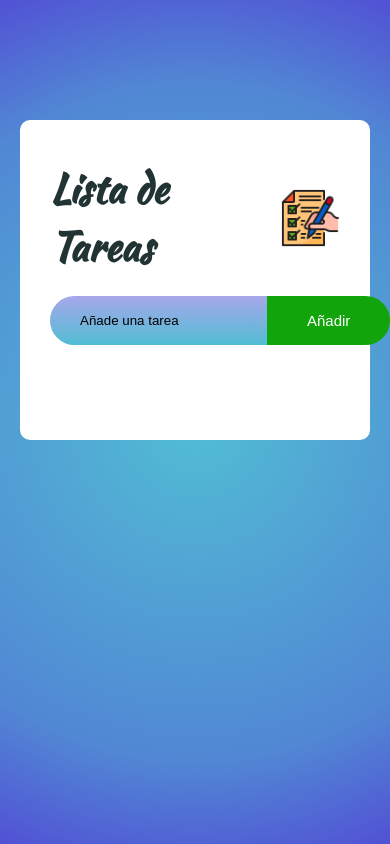
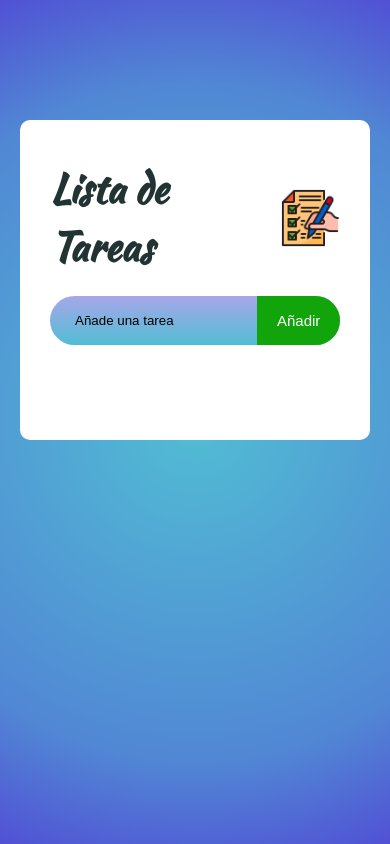
Before and after one commit to ChrisGlz14/To-do-list, a plain HTML site: page index.html in a window 390 px wide. Drawn offline with Linux system fonts and the light colour scheme.

Commit message:
responsive

```diff
--- a/style.css
+++ b/style.css
@@ -50,9 +50,10 @@
     margin-bottom: 25px;
 }
 
+
 input {
     flex: 1;
-    padding: 10px;
+    padding: 5px;
     border: none;
     outline: none;
     background:transparent;
@@ -73,9 +74,10 @@ border-top-right-radius:30px;
 border-bottom-right-radius: 30px;
 cursor: pointer;
 }
-@media screen and (min-width:390px){
-    .button {
-        width: 100px;
+
+@media  screen and (max-width : 500px) {
+    button {
+        padding: 16px 20px 16px 20px;
     }
 }
 
```
